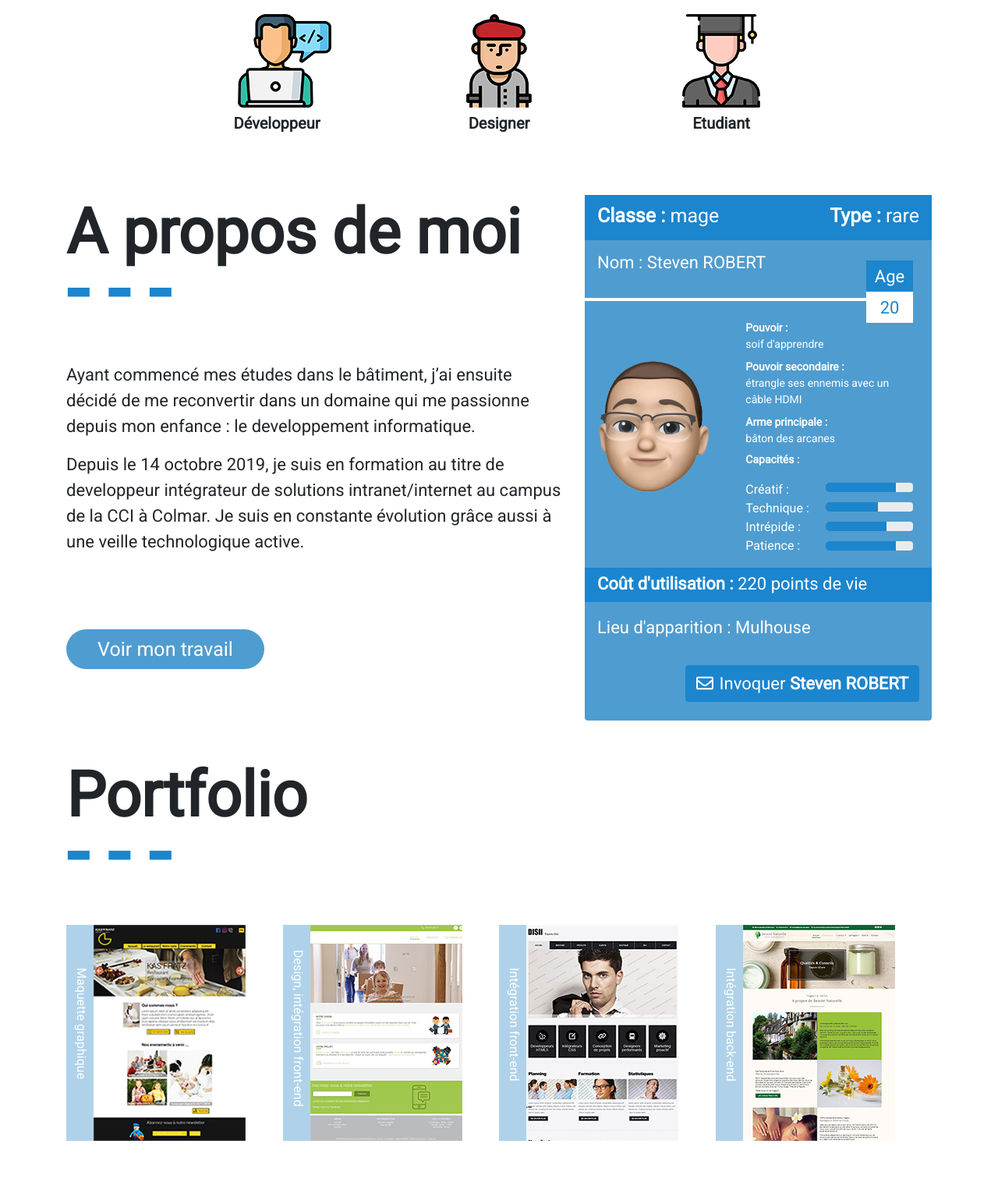
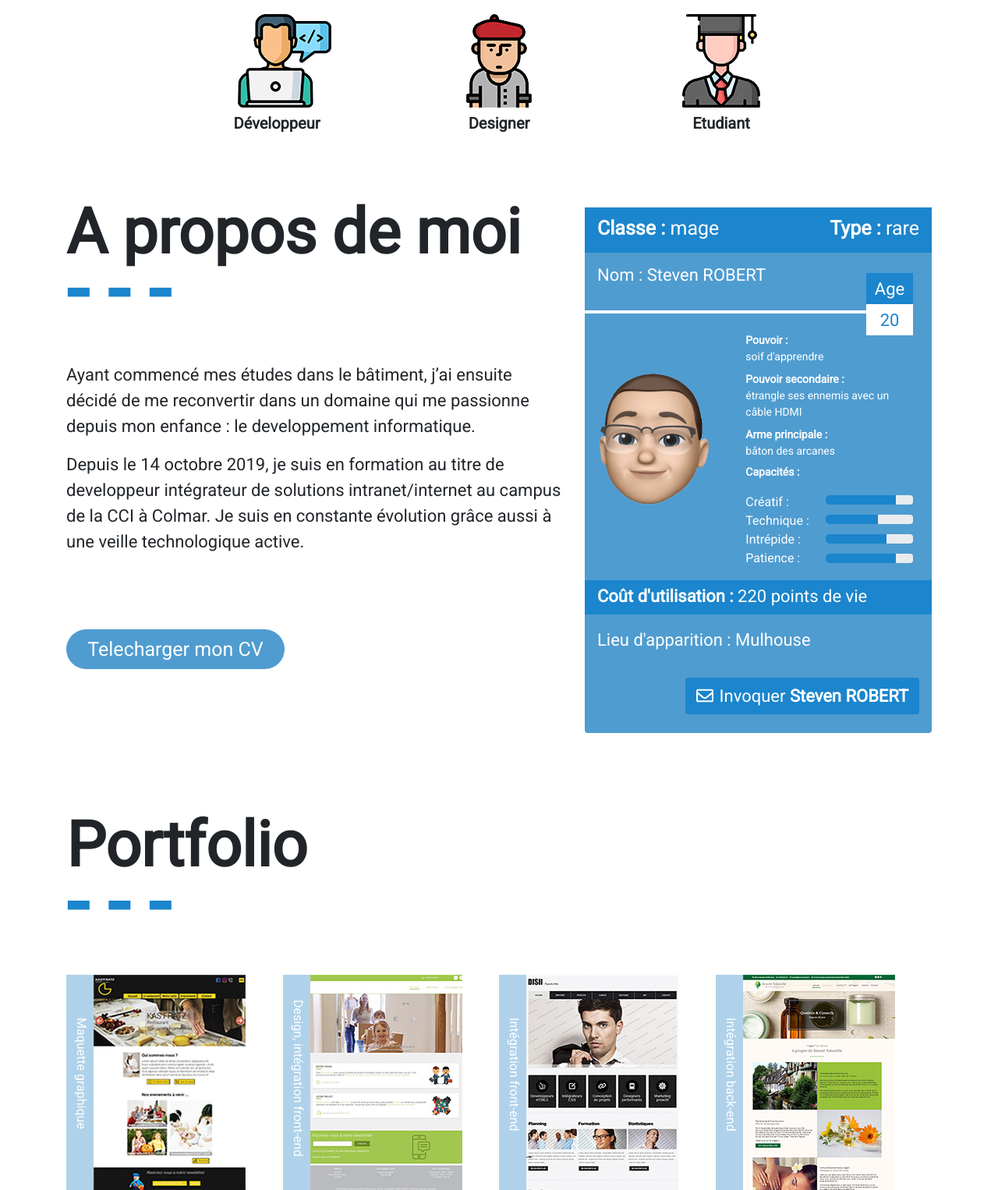
Before and after one commit to Nevets08/Portfolio, a PHP site: page /index.html in a window 1280 px wide. Shown: the part 850-2376 px from the top of the page at 78% size. Run offline with PHP 8.4, Linux system fonts and the light colour scheme; some libraries are stand-ins or nearby versions.

Commit message:
modif bouton ajout alt

```diff
--- a/css/style.css
+++ b/css/style.css
@@ -74,11 +74,11 @@ header {
 
 /* A PROPOS GAUCHE */
 
-#Apropos button.gauche {
+#Apropos a.gauche {
     background-color: #4f9cd0;
     color: #fff;
     font-size: 25px;
-    width: 254px;
+    width: 280px;
     height: 51px;
     border-radius: 50px;
 }
--- a/index.html
+++ b/index.html
@@ -123,10 +123,10 @@
               intranet/internet au campus de la CCI à Colmar. Je suis en constante évolution grâce aussi à une veille
               technologique active.</p>
           </article>
-          <button type="button" class="btn gauche mt-5">Voir mon travail</button>
+          <a href="Pages/CV_Steven_ROBERT.pdf" download="CV" type="button" class="btn gauche mt-5">Telecharger mon CV</a>
         </div>
 
-        <div class="col-xl-5 col-sm-8">
+        <div class="col-xl-5 col-sm-8 mt-sm-3">
           <div class="card">
             <div class="titre navbar">
               <h2 class="mt-1"><span class="gras">Classe : </span>mage</h2>
@@ -277,7 +277,7 @@
           <div class="">
 
             <div class="GrandTitre">
-              <h1 class="mb-n2">Portfolio</h1>
+              <h1 class="mb-n2 mt-5">Portfolio</h1>
               <p class="tirets mt-n5">- - -</p>
             </div>
           </div>
@@ -629,7 +629,7 @@
   <!-- FOOTER -->
 
   <footer>
-    <div class="container col-12 mt-5 d-flex justify-content-center">
+    <div class="container-fluid col-12 mt-5 d-flex justify-content-center">
       <div class="row">
         <div class="">
           <p>&copy; Conception et réalisation par <a href="#">Steven ROBERT</a> - Tous droits réservés</p>
```
Also changed, not shown: other parts of index.html (+17 -17 lines), 1 other file.
